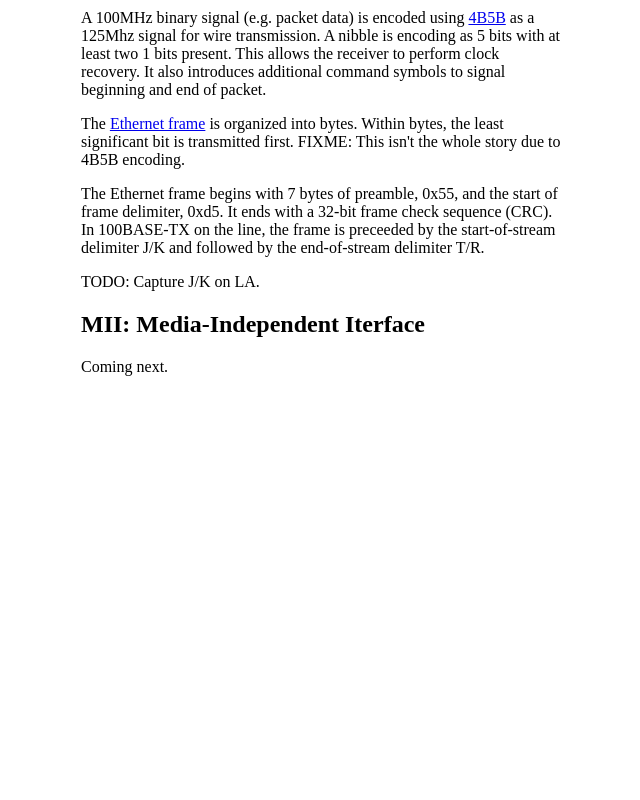
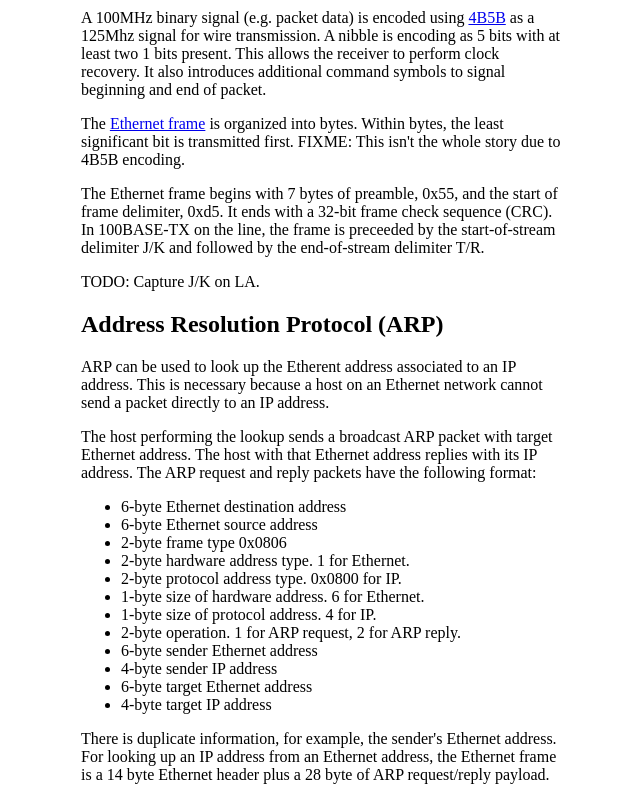
Before and after one commit to cseed/cseed.github.io, a plain HTML site: page ethernet.html in a window 1280 px wide. Shown: the part 588-1388 px from the top of the page, without its empty margins (319-959 px from the left). Before the commit the page ends 980 px from the top, so only its background shows below. Drawn offline with Linux system fonts and the light colour scheme.

Commit message:
Added notes on ARP.

```diff
--- a/ethernet.html
+++ b/ethernet.html
@@ -47,9 +47,38 @@
 
       <p>TODO: Capture J/K on LA.</p>
 
-      <h2>MII: Media-Independent Iterface</h2>
+      <h2>Address Resolution Protocol (ARP)</h2>
 
-      <p>Coming next.</p>
+      <p>ARP can be used to look up the Etherent address associated to
+        an IP address.  This is necessary because a host on an
+        Ethernet network cannot send a packet directly to an IP
+        address.</p>
+
+      <p>The host performing the lookup sends a broadcast ARP packet
+        with target Ethernet address.  The host with that Ethernet
+        address replies with its IP address.  The ARP request and
+        reply packets have the following format:</p>
+
+      <ul>
+        <li>6-byte Ethernet destination address</li>
+        <li>6-byte Ethernet source address</li>
+        <li>2-byte frame type 0x0806</li>
+        <li>2-byte hardware address type.  1 for Ethernet.</li>
+        <li>2-byte protocol address type.  0x0800 for IP.</li>
+        <li>1-byte size of hardware address.  6 for Ethernet.</li>
+        <li>1-byte size of protocol address.  4 for IP.</li>
+        <li>2-byte operation.  1 for ARP request, 2 for ARP reply.</li>
+        <li>6-byte sender Ethernet address</li>
+        <li>4-byte sender IP address</li>
+        <li>6-byte target Ethernet address</li>
+        <li>4-byte target IP address</li>
+      </ul>
+
+      <p>There is duplicate information, for example, the sender's
+        Ethernet address.  For looking up an IP address from an
+        Ethernet address, the Ethernet frame is a 14 byte Ethernet
+        header plus a 28 byte of ARP request/reply payload.</p>
+
     </div>
 
   </body>
```
